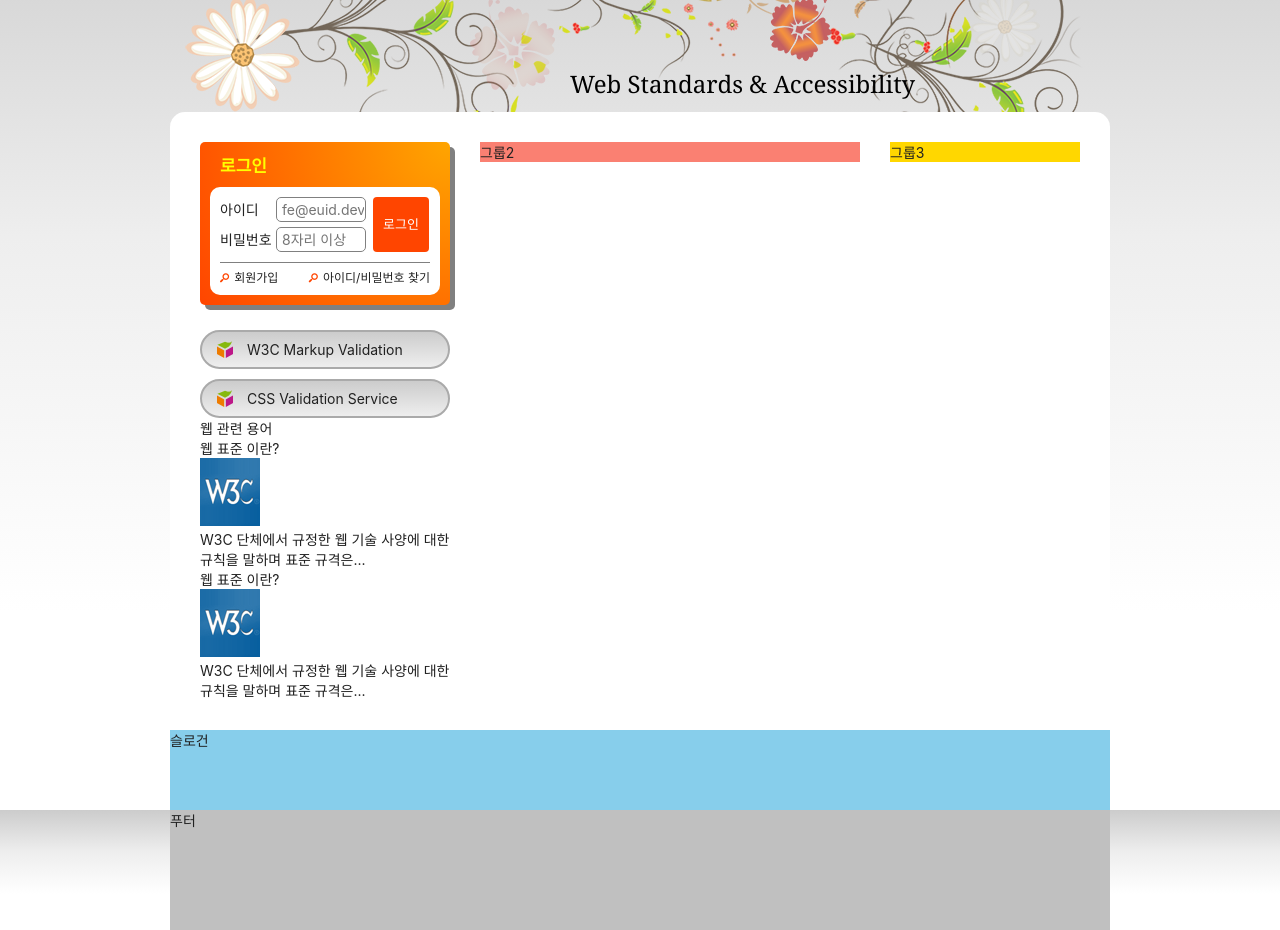
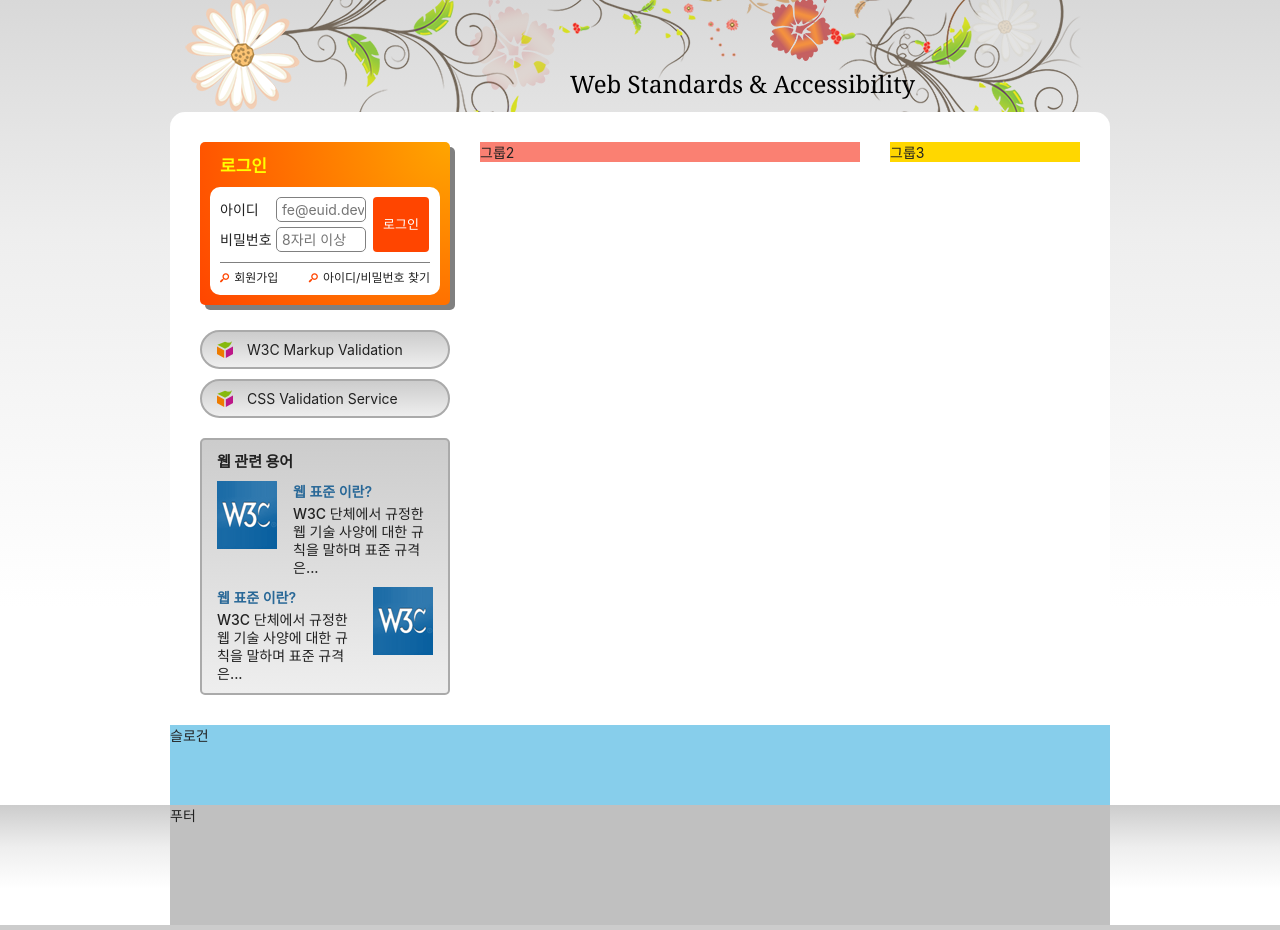
Before and after one commit to sungeunnn/HTML5, a plain HTML site: page index.html in a window 1280 px wide. Shown: the part 135-1065 px from the top of the page. Drawn offline with Linux system fonts and the light colour scheme; a web font is replaced by a local one.

Commit message:
float 레이아웃

```diff
--- a/styles/style.css
+++ b/styles/style.css
@@ -455,6 +455,60 @@ body {
   padding-right: 2px;
 } */
 
+/* 웹 관련 용어 */
+.term {
+  background: #ccc linear-gradient(#ccc, #eee);
+  margin-top: 20px;
+  border: 2px solid #aaa;
+  border-radius: 5px;
+  padding: 10px 15px;
+}
+.term-title {
+  font-size: 15px;
+  font-weight: 700;
+}
+.term-list{
+  margin-top: 10px;
+}
+.term div {
+  display: flow-root;
+  margin-top: 10px;
+}
+
+.term-list-subject{
+  float:right;
+  width:140px;
+  color: #296897;
+  font-weight: 600;
+}
+.term-list-thumbnail img{
+  vertical-align: middle;
+}
+.term-list-thumbnail{
+  float:left;
+}
+.term-list-brief {
+  margin-top: 4px;
+  width:140px;
+  float:right;
+  line-height: 18px;
+  font-weight: 500;
+}
+
+.cross .term-list-thumbnail{
+  float:right;
+}
+
+.cross .term-list-subject {
+  float: left;
+}
+
+.cross .term-list-brief{
+  float:left;
+}
+
+
+
 /* 슬로건 */
 .slogan {
   background: skyblue;
```
